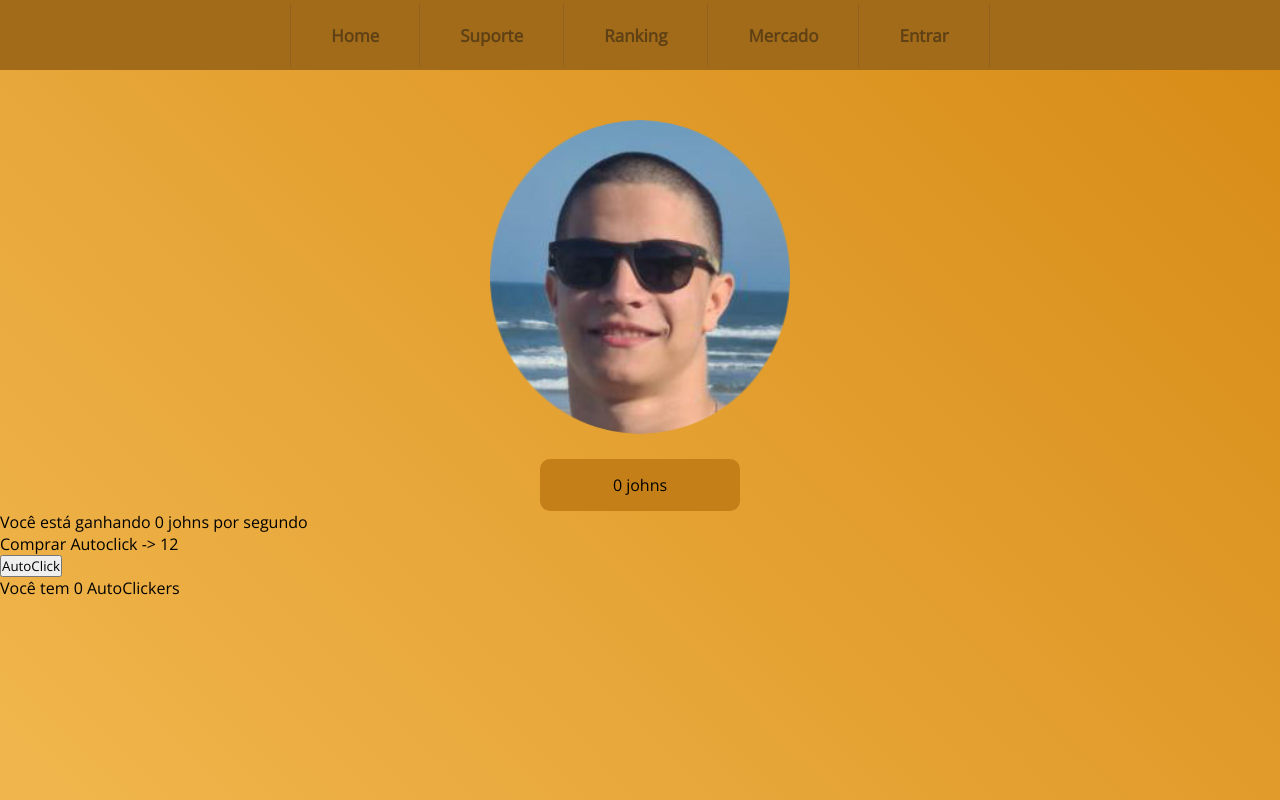
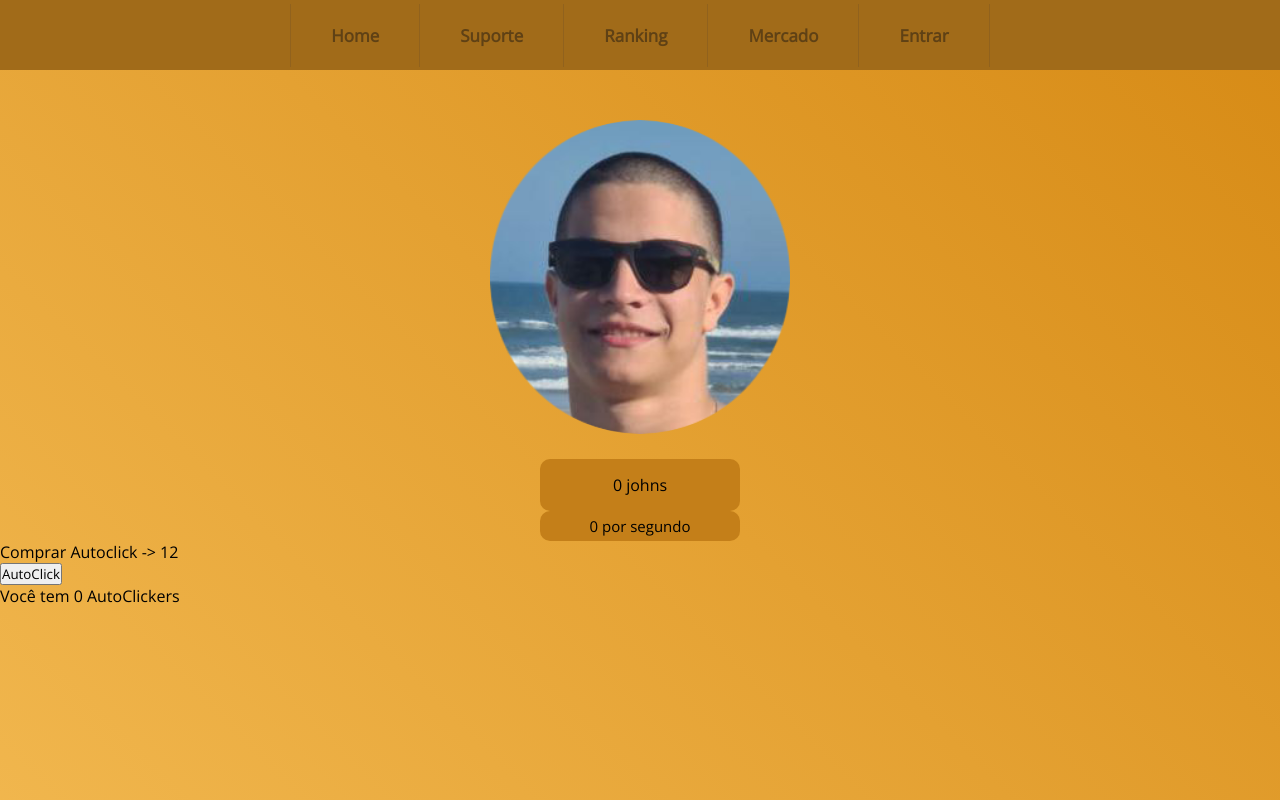
Before and after one commit to JohnJohnNB/DSO-Exercicio-04, a plain HTML site: page index.html in a window 1280 px wide. Drawn offline with nearby package versions, Linux system fonts and the light colour scheme.

Commit message:
Alterações no estilo e na tela

```diff
--- a/css/style.css
+++ b/css/style.css
@@ -95,6 +95,17 @@ ul {
     border-radius: 10px;
 }
 
+#john_por_segundo{
+    display: flex;
+    background-color: rgb(196, 127, 25);
+    font-size: 15px;
+    text-align: center;
+    justify-content: center;
+    width: 200px;
+    border-radius: 10px;
+    padding: 5px;
+}
+
 /* ANIMAÇÃO BOUNCE*/
 
 @keyframes bounce {
--- a/index.html
+++ b/index.html
@@ -23,7 +23,7 @@
                 <a href="">Mercado</a>
             </li>
             <li>
-                <a style="border-right: 1px solid rgb(145, 98, 29);" href="">Entrar</a>
+                <a style="border-right: 1px solid rgb(145, 98, 29);" href="tela_login.html">Entrar</a>
             </li>
         </ul>
     </div>
@@ -36,7 +36,9 @@
         <p>Johns</p>
     </div>
 
-    <p id="John_per/second">Você está ganhando 0 johns por segundo</p>
+    <div id="john_por_segundo">
+        <p>0 por segundo</p>
+    </div>
 
     <p id="comprar_autoclick">Comprar Autoclick -> 12 johns</p>
 
--- a/js/script.js
+++ b/js/script.js
@@ -28,5 +28,5 @@ function Update(){
     document.getElementById("comprar_autoclick").textContent = "Comprar Autoclick -> " + ((autoclicker_count+1)*12)
     document.getElementById("contador_autoclick").textContent = "Você tem "+ autoclicker_count + " AutoClickers"
     document.getElementById("contador").textContent = contador + " johns"
-    document.getElementById("John_per/second").textContent = "Você está ganhando " + autoclicker_count + " johns por segundo"
+    document.getElementById("john_por_segundo").textContent = autoclicker_count + " por segundo"
 }
```
Also changed, not shown: tela_login.html (+1 -0 lines), css/style_tela_login.css (added).
